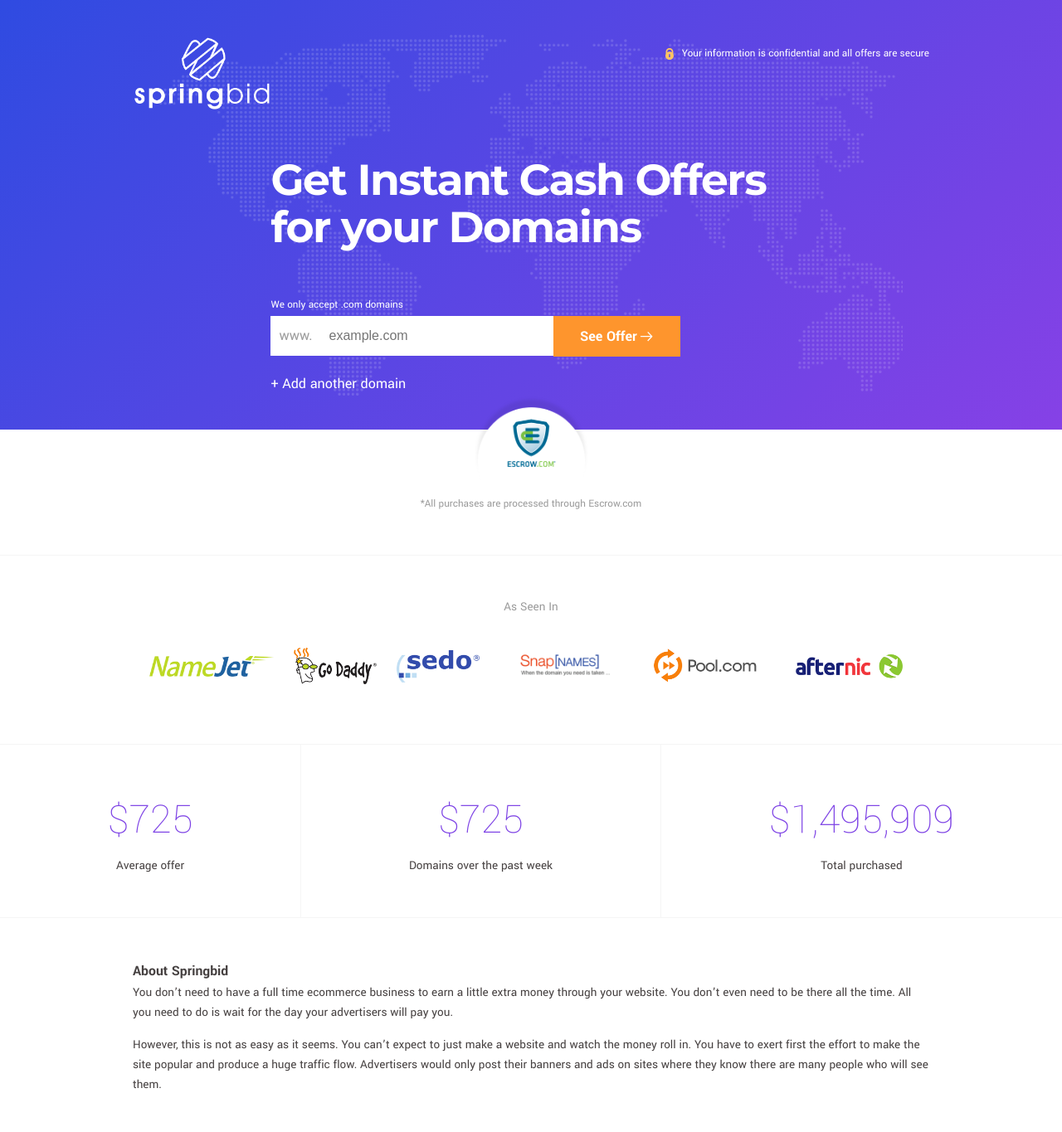
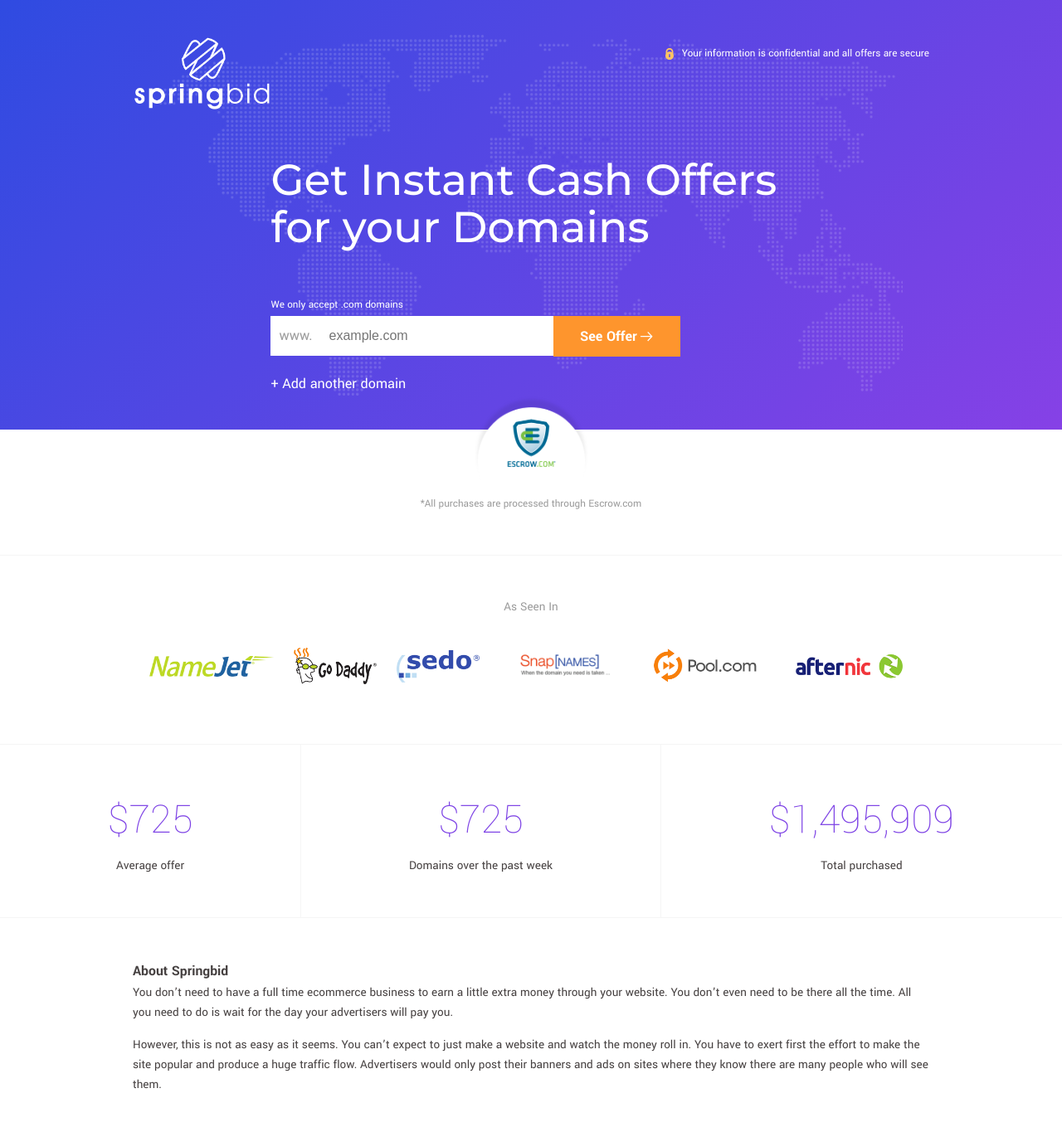
Before and after one commit to harveyenrile/springbid, a Jekyll site: the page built from index.html, in a window 1280 px wide. Shown: the whole page at 83% size. Built offline with Jekyll 4.4.1, drawn with Linux system fonts in a browser that asks for light colours; nearby versions of some CDN libraries.

Commit message:
css updates for hero

```diff
--- a/_sass/_hero.scss
+++ b/_sass/_hero.scss
@@ -24,9 +24,9 @@
   font-size: 1.2em;
   h1{
     line-height: 1.1;
-    letter-spacing: -0.03em;
     font-size: 52px;
     font-family: "Montserrat", sans-serif;
+    font-weight: 500;
     margin-bottom: 50px;
   }
 }
--- a/css/main.scss
+++ b/css/main.scss
@@ -3,7 +3,7 @@
 ---
 @charset "utf-8";
 @import url("https://fonts.googleapis.com/css?family=Yantramanav:100,300,400,700");
-@import url("https://fonts.googleapis.com/css?family=Montserrat:400,700");
+@import url("https://fonts.googleapis.com/css?family=Montserrat:400,500,700");
 // Our variables
 $base-font-family: "Yantramanav","Helvetica Neue", Helvetica, Arial, sans-serif;
 $base-font-size:   1.5em;
```
